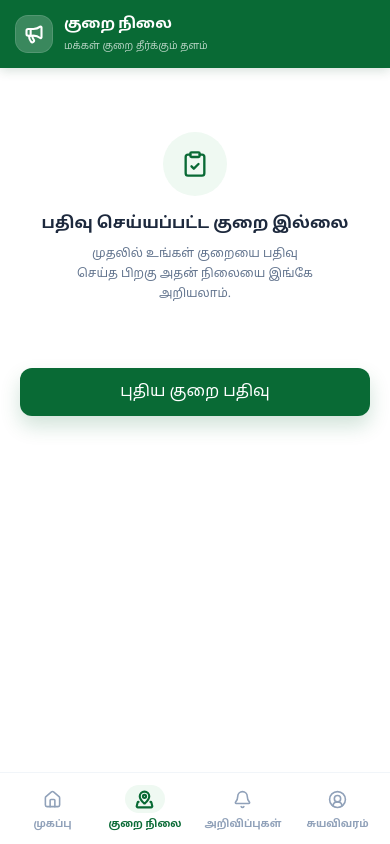
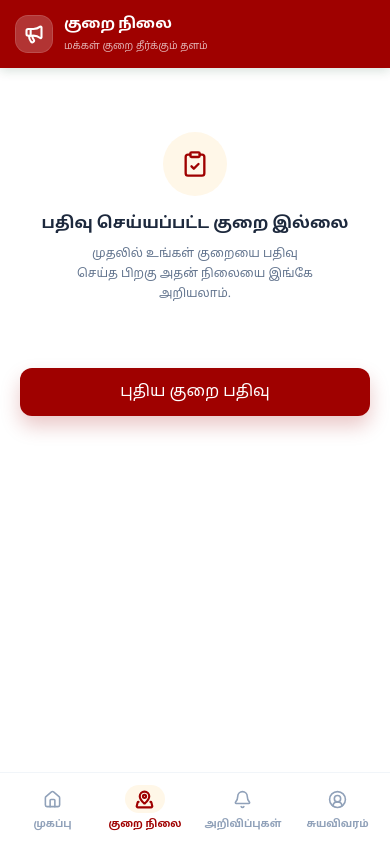
Before and after one commit to Luisant-git/Public-Complaint--app, a React (Vite) app in the folder frontend/: page /status in a window 390 px wide. Built offline with nearby package versions, Linux system fonts and the light colour scheme.

Commit message:
responsive fixed

```diff
--- a/frontend/src/components/BottomNavigation.jsx
+++ b/frontend/src/components/BottomNavigation.jsx
@@ -9,5 +9,5 @@ const items = [
 ];
 
 export function BottomNavigation() {
-  return <nav className="fixed bottom-0 left-0 right-0 z-30 mx-auto flex h-[72px] max-w-[390px] items-center justify-around border-t border-slate-100 bg-white/95 px-2 pb-[max(0px,env(safe-area-inset-bottom))] backdrop-blur">{items.map(({ to, label, Icon }) => <NavLink key={to} to={to} className={({ isActive }) => `flex min-w-[66px] flex-col items-center gap-1 py-2 text-[10px] font-bold transition ${isActive ? "text-government-600" : "text-slate-400"}`}>{({ isActive }) => <><span className={`grid h-7 w-10 place-items-center rounded-full ${isActive ? "bg-government-50" : ""}`}><Icon className="h-[19px] w-[19px]" strokeWidth={isActive ? 2.7 : 2} /></span><span>{label}</span></>}</NavLink>)}</nav>;
+  return <nav className="fixed bottom-0 left-0 right-0 z-30 mx-auto flex h-[72px] max-w-[390px] items-center justify-around border-t border-slate-100 bg-white/95 px-2 pb-[max(0px,env(safe-area-inset-bottom))] backdrop-blur">{items.map(({ to, label, Icon }) => <NavLink key={to} to={to} className={({ isActive }) => `flex min-w-[66px] flex-col items-center gap-1 py-2 text-[10px] font-bold transition ${isActive ? "text-[#9f0100]" : "text-slate-400"}`}>{({ isActive }) => <><span className={`grid h-7 w-10 place-items-center rounded-full ${isActive ? "bg-[#fff7e8]" : ""}`}><Icon className="h-[19px] w-[19px]" strokeWidth={isActive ? 2.7 : 2} /></span><span>{label}</span></>}</NavLink>)}</nav>;
 }
--- a/frontend/src/components/Button.jsx
+++ b/frontend/src/components/Button.jsx
@@ -1,8 +1,8 @@
 export function Button({ children, className = "", variant = "primary", type = "button", ...props }) {
   const variants = {
-    primary: "bg-government-600 text-white shadow-[0_10px_20px_rgba(9,106,53,0.19)] active:bg-government-700",
-    secondary: "bg-government-50 text-government-700 ring-1 ring-government-100 active:bg-government-100",
-    outline: "bg-white text-government-700 ring-1 ring-government-200 active:bg-government-50",
+    primary: "bg-[#9f0100] text-white shadow-[0_10px_20px_rgba(159,1,0,0.22)] active:bg-[#7a0000]",
+    secondary: "bg-[#fec901] text-[#7a0000] ring-1 ring-[#fec901] active:bg-[#f2c000]",
+    outline: "bg-white text-[#9f0100] ring-1 ring-[#f3c64f] active:bg-[#fff7e8]",
     plain: "text-slate-600 active:bg-slate-100",
   };
   return <button type={type} className={`inline-flex min-h-12 items-center justify-center gap-2 rounded-xl px-4 text-sm font-bold transition duration-200 disabled:cursor-not-allowed disabled:opacity-60 ${variants[variant]} ${className}`} {...props}>{children}</button>;
--- a/frontend/src/components/Header.jsx
+++ b/frontend/src/components/Header.jsx
@@ -9,7 +9,7 @@ export function Header({ title, back = false, action = "notification" }) {
         {back ? <button onClick={() => navigate(-1)} aria-label="பின்செல்" className="grid h-9 w-9 shrink-0 place-items-center rounded-full transition hover:bg-white/10"><ArrowLeft className="h-5 w-5" /></button> : <div className="grid h-9 w-9 shrink-0 place-items-center rounded-xl bg-white/20 ring-1 ring-white/30"><Megaphone className="h-5 w-5" strokeWidth={2.5} /></div>}
         <div className="min-w-0"><p className="truncate text-[15px] font-extrabold tracking-tight">{title}</p>{!back && <p className="mt-0.5 text-[10px] font-medium text-white/70">மக்கள் குறை தீர்க்கும் தளம்</p>}</div>
       </div>
-      {action === "notification" ? <button onClick={() => navigate("/notifications")} aria-label="அறிவிப்புகள்" className="relative grid h-9 w-9 place-items-center rounded-full transition hover:bg-white/10"><Bell className="h-5 w-5" /><span className="absolute right-1 top-1 h-2 w-2 rounded-full bg-amber-300 ring-2 ring-government-600" /></button> : action === "menu" ? <Menu className="h-5 w-5" /> : <span className="w-9" />}
+      {action === "notification" ? <button onClick={() => navigate("/notifications")} aria-label="அறிவிப்புகள்" className="relative grid h-9 w-9 place-items-center rounded-full transition hover:bg-white/10"><Bell className="h-5 w-5" /><span className="absolute right-1 top-1 h-2 w-2 rounded-full bg-[#fec901] ring-2 ring-[#9f0100]" /></button> : action === "menu" ? <Menu className="h-5 w-5" /> : <span className="w-9" />}
     </header>
   );
 }
--- a/frontend/src/components/Input.jsx
+++ b/frontend/src/components/Input.jsx
@@ -6,7 +6,7 @@ export const Input = forwardRef(function Input({ label, error, icon: Icon, class
       {label && <span className="mb-2 block text-[13px] font-bold text-slate-700">{label}</span>}
       <span className="relative block">
         {Icon && <Icon className="pointer-events-none absolute left-3.5 top-1/2 h-4 w-4 -translate-y-1/2 text-slate-400" />}
-        <input ref={ref} className={`min-h-12 w-full rounded-xl border bg-white px-3.5 text-sm font-medium text-slate-800 outline-none transition placeholder:text-slate-400 focus:border-government-500 focus:ring-4 focus:ring-government-100 ${Icon ? "pl-10" : ""} ${error ? "border-rose-400" : "border-slate-200"} ${className}`} {...props} />
+        <input ref={ref} className={`min-h-12 w-full rounded-xl border bg-white px-3.5 text-sm font-medium text-slate-800 outline-none transition placeholder:text-slate-400 focus:border-[#9f0100] focus:ring-4 focus:ring-[#fff7e8] ${Icon ? "pl-10" : ""} ${error ? "border-rose-400" : "border-slate-200"} ${className}`} {...props} />
       </span>
       {error && <span className="mt-1.5 block text-xs font-medium text-rose-600">{error}</span>}
     </label>
--- a/frontend/src/index.css
+++ b/frontend/src/index.css
@@ -3,11 +3,11 @@
 @import "tailwindcss";
 
 @theme {
-  --color-government-50: #eff9f2;
-  --color-government-100: #d8f1df;
-  --color-government-500: #128044;
-  --color-government-600: #096a35;
-  --color-government-700: #07552d;
+  --color-government-50: #fff7e8;
+  --color-government-100: #ffe7ad;
+  --color-government-500: #9f0100;
+  --color-government-600: #9f0100;
+  --color-government-700: #7a0000;
   --font-tamil: "Noto Sans Tamil", sans-serif;
   --font-number: "Plus Jakarta Sans", "Noto Sans Tamil", sans-serif;
 }
--- a/frontend/src/pages/ComplaintSuccessPage.jsx
+++ b/frontend/src/pages/ComplaintSuccessPage.jsx
@@ -90,7 +90,7 @@ export function ComplaintSuccessPage() {
   };
 
   return <main className="min-h-dvh bg-white px-6 pb-8 pt-16 text-center"><div className="page-enter"><div className="pulse-ring mx-auto grid h-24 w-24 place-items-center rounded-full bg-government-600 text-white"><Check className="h-12 w-12" strokeWidth={3} /></div><p className="mt-10 text-sm font-bold text-government-600">வெற்றி!</p><h1 className="mt-2 text-2xl font-extrabold leading-relaxed text-slate-800">உங்கள் குறை வெற்றிகரமாக<br />பதிவேற்றப்பட்டது</h1><p className="mx-auto mt-3 max-w-[275px] text-xs leading-6 text-slate-500">குறையின் நிலையை அறிய இந்த குறை எண்ணை பாதுகாப்பாக வைத்துக்கொள்ளவும்.</p>
-    <div className="mt-8 rounded-2xl border border-government-100 bg-government-50 px-4 py-4"><p className="text-[11px] font-bold text-government-700">குறை எண்</p><p className="font-number mt-2 text-[17px] font-extrabold tracking-wide text-government-700">{complaintNumber}</p></div>
+    <div className="mt-8 rounded-2xl border border-[#ffe7ad] bg-[#fff7e8] px-4 py-4"><p className="text-[11px] font-bold text-[#7a0000]">குறை எண்</p><p className="font-number mt-2 text-[17px] font-extrabold tracking-wide text-[#9f0100]">{complaintNumber}</p></div>
     <div className="mt-3 grid grid-cols-2 gap-3"><Button variant="outline" onClick={copyNumber}><Clipboard className="h-4 w-4" />நகலெடுக்க</Button><Button variant="outline" onClick={downloadReceipt}><Download className="h-4 w-4" />பதிவிறக்க</Button></div>
     <Button className="mt-7 w-full" onClick={() => navigate("/dashboard")}><House className="h-4 w-4" />முகப்புக்கு செல்க</Button></div></main>;
 }
--- a/frontend/src/pages/DashboardPage.jsx
+++ b/frontend/src/pages/DashboardPage.jsx
@@ -1,4 +1,4 @@
-import { Bell, ClipboardPlus, Download, MapPinned, WifiOff } from "lucide-react";
+import { Bell, ClipboardPlus, Download, MapPinned, Phone, WifiOff } from "lucide-react";
 import { useEffect, useState } from "react";
 import { useNavigate } from "react-router-dom";
 import { toast } from "react-toastify";
@@ -11,7 +11,7 @@ export function DashboardPage() {
   const [installPrompt, setInstallPrompt] = useState(null);
   const storedName = localStorage.getItem("user_name")?.trim();
   const storedMobile = localStorage.getItem("user_mobile")?.trim();
-  const userName = userProfile?.name?.trim() || storedName || "கண்ணன்";
+  const userName = userProfile?.name?.trim() || storedName || "பயனர்";
   const userMobile = userProfile?.mobile?.trim() || storedMobile || "—";
   useEffect(() => {
     const capturePrompt = (event) => { event.preventDefault(); setInstallPrompt(event); };
@@ -31,7 +31,7 @@ export function DashboardPage() {
   ];
 
   return <main className="min-h-dvh pb-24"><Header title="குறை தீர்க்கும் பயண்பாடு" /><div className="page-enter px-4 pb-5 pt-6"><div className="flex items-start justify-between"><div><p className="text-sm font-bold text-slate-500">வணக்கம், {userName}</p><h1 className="mt-1 text-xl font-extrabold text-slate-800">உங்கள் குறையை பதிவு செய்யுங்கள்</h1></div>{!isOnline && <span className="flex items-center gap-1 rounded-full bg-amber-50 px-2.5 py-1 text-[10px] font-bold text-amber-700"><WifiOff className="h-3.5 w-3.5" />இணையமில்லை</span>}</div><p className="mt-2 max-w-[310px] text-xs leading-5 text-slate-500">சரியான சேவை வகையை தேர்ந்தெடுத்து உங்கள் குறையை எளிதாக தெரிவிக்கலாம்.</p>
-    <div className="mt-5 rounded-2xl border border-slate-100 bg-white px-4 py-3 shadow-[0_8px_18px_rgba(30,53,41,0.04)]"><p className="text-[11px] font-bold uppercase tracking-[0.2em] text-slate-400">பயனர் விவரம்</p><p className="mt-2 text-sm font-extrabold text-slate-800">{userName}</p><p className="mt-1 text-xs font-semibold text-slate-500">📱 {userMobile}</p></div>
+    <div className="mt-5 rounded-2xl border border-slate-100 bg-gradient-to-br from-[#fff7e8] to-white px-4 py-3 shadow-[0_8px_18px_rgba(30,53,41,0.04)]"><div className="flex items-start gap-3"><div className="grid h-11 w-11 place-items-center rounded-2xl bg-[#9f0100] text-white shadow-sm"><Phone className="h-5 w-5" /></div><div className="min-w-0 flex-1"><p className="text-[11px] font-bold uppercase tracking-[0.2em] text-slate-400">பயனர் விவரம்</p><p className="mt-1 text-sm font-extrabold text-slate-800">{userName}</p><p className="mt-1 flex items-center gap-1 text-xs font-semibold text-slate-500"><Phone className="h-3.5 w-3.5 text-[#9f0100]" />{userMobile}</p></div></div></div>
     <div className="mt-7 grid gap-3">{actions.map(({ label, hint, Icon, style, onClick }) => <button key={label} onClick={onClick} className={`flex min-h-[86px] items-center gap-4 rounded-2xl px-4 text-left shadow-[0_8px_18px_rgba(30,53,41,0.08)] transition active:scale-[0.985] ${style}`}><span className="grid h-12 w-12 shrink-0 place-items-center rounded-xl bg-white/18"><Icon className="h-6 w-6" /></span><span><span className="block text-[15px] font-extrabold">{label}</span><span className="mt-1 block text-[11px] font-semibold text-white/75">{hint}</span></span></button>)}</div>
     {installPrompt && <button onClick={installApp} className="mt-5 flex w-full items-center justify-center gap-2 rounded-xl border border-government-100 bg-government-50 py-3 text-xs font-extrabold text-government-700"><Download className="h-4 w-4" />செயலியை நிறுவுக</button>}
     <button className="mt-5 text-xs font-bold text-government-600" onClick={() => toast.info("உங்கள் தகவல்கள் பாதுகாப்பாக கையாளப்படுகின்றன.")}>உதவி தேவைப்படுகிறதா?</button>
--- a/frontend/src/pages/LoginPage.jsx
+++ b/frontend/src/pages/LoginPage.jsx
@@ -41,7 +41,7 @@ export function LoginPage() {
 
   return (
     <main className="app-canvas flex min-h-dvh flex-col bg-white">
-      <section className="relative overflow-hidden bg-government-600 px-7 pb-12 pt-14 text-white"><div className="absolute -right-12 -top-12 h-40 w-40 rounded-full bg-white/10" /><div className="relative"><div className="grid h-12 w-12 place-items-center rounded-2xl bg-white text-government-600 shadow-lg"><Megaphone className="h-6 w-6" /></div><p className="mt-7 text-sm font-bold text-white/70">தமிழ்நாடு அரசு</p><h1 className="mt-2 text-[25px] font-extrabold">குறை தீர்க்கும் பயண்பாடு</h1><p className="mt-2 text-xs leading-6 text-white/75">உங்கள் குறைகளை பதிவு செய்து தீர்வைப் பெறுங்கள்.</p></div></section>
+      <section className="relative overflow-hidden bg-government-600 px-7 pb-8 pt-8 text-white"><div className="absolute -right-12 -top-12 h-36 w-36 rounded-full bg-white/10" /><div className="relative"><div className="grid h-11 w-11 place-items-center rounded-2xl bg-white text-government-600 shadow-lg"><Megaphone className="h-5 w-5" /></div><p className="mt-5 text-sm font-bold text-white/70">தமிழ்நாடு அரசு</p><h1 className="mt-2 text-[22px] font-extrabold leading-tight">குறை தீர்க்கும் பயண்பாடு</h1><p className="mt-2 text-xs leading-5 text-white/75">உங்கள் குறைகளை பதிவு செய்து தீர்வைப் பெறுங்கள்.</p></div></section>
       <section className="-mt-5 flex-1 rounded-t-[28px] bg-white px-6 pb-8 pt-8"><h2 className="text-xl font-extrabold text-slate-800">வணக்கம்!</h2><p className="mt-1.5 text-xs text-slate-500">தொடர உள்நுழையவும்</p>
         <form className="mt-7 space-y-5" onSubmit={handleSubmit(onSubmit, onInvalid)} noValidate>
           <Input label="பெயர்" icon={UserRound} placeholder="உங்கள் பெயரை உள்ளிடவும்" error={errors.name?.message} {...register("name", { required: "பெயர் அவசியம்." })} />
--- a/frontend/src/pages/ProfilePage.jsx
+++ b/frontend/src/pages/ProfilePage.jsx
@@ -12,7 +12,7 @@ export function ProfilePage() {
   const [showLogout, setShowLogout] = useState(false);
   const storedName = localStorage.getItem("user_name")?.trim();
   const storedMobile = localStorage.getItem("user_mobile")?.trim();
-  const userName = userProfile?.name?.trim() || storedName || "கண்ணன்";
+  const userName = userProfile?.name?.trim() || storedName || "பயனர்";
   const userMobile = userProfile?.mobile?.trim() || storedMobile || "—";
   const userInitial = (userName || "U").charAt(0);
 
--- a/frontend/src/pages/SplashPage.jsx
+++ b/frontend/src/pages/SplashPage.jsx
@@ -14,9 +14,9 @@ export function SplashPage() {
     <div className="app-canvas">
       <main className="relative flex min-h-screen w-full flex-col items-center justify-center overflow-hidden px-4 text-center text-white bg-government-700">
         <div className="absolute -left-10 top-12 h-40 w-40 rounded-full bg-black/15 md:-left-16 md:h-48 md:w-48" />
-        <div className="absolute -right-10 bottom-10 h-48 w-48 rounded-full bg-lime-300/20 md:-right-16 md:h-56 md:w-56" />
+        <div className="absolute -right-10 bottom-10 h-48 w-48 rounded-full bg-[#fec901]/20 md:-right-16 md:h-56 md:w-56" />
         <div className="relative float-gently w-full max-w-full px-4 md:max-w-[420px]">
-          <div className="mx-auto grid h-20 w-20 place-items-center rounded-[28px] bg-white text-government-700 shadow-[0_18px_40px_rgba(0,0,0,0.22)]"><Megaphone className="h-10 w-10" strokeWidth={2.3} /></div>
+          <div className="mx-auto grid h-20 w-20 place-items-center rounded-[28px] bg-white text-[#9f0100] shadow-[0_18px_40px_rgba(0,0,0,0.22)]"><Megaphone className="h-10 w-10" strokeWidth={2.3} /></div>
           <div className="mt-7">
             <div className="flex items-center justify-center gap-2 text-sm font-extrabold text-white">
               <Landmark className="h-4 w-4" />தமிழ்நாடு அரசு
@@ -25,7 +25,7 @@ export function SplashPage() {
             <p className="mt-3 text-base font-semibold leading-7 text-white/95">மக்கள் குறைகளை எளிதாக பதிவு செய்யும் தளம்</p>
           </div>
         </div>
-        <div className="absolute bottom-10 flex items-center gap-2 text-xs font-bold text-white"><span className="h-2 w-2 animate-pulse rounded-full bg-lime-200" />ஏற்றப்படுகிறது...</div>
+        <div className="absolute bottom-10 flex items-center gap-2 text-xs font-bold text-white"><span className="h-2 w-2 animate-pulse rounded-full bg-[#fec901]" />ஏற்றப்படுகிறது...</div>
       </main>
     </div>
   );
```
